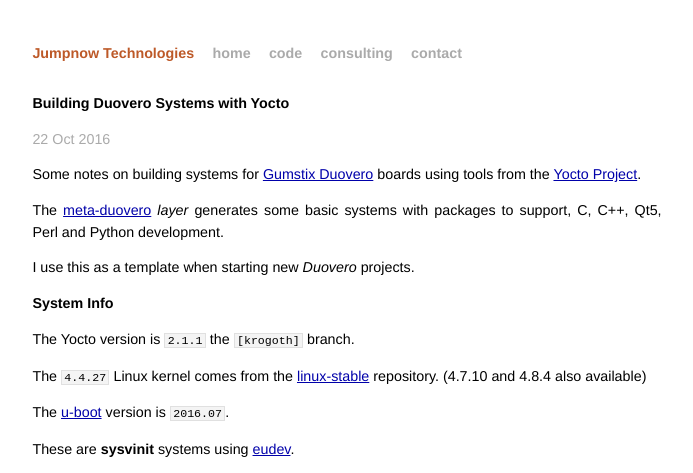
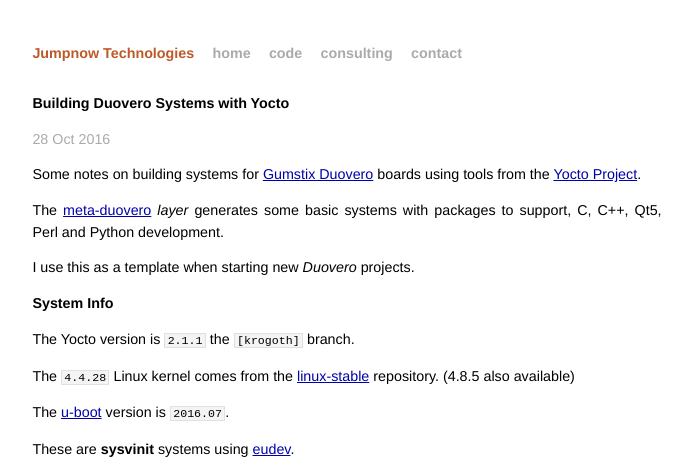
Before and after one commit to jumpnow/jumpnowtek-site, a Jekyll site: the page built from _posts/2014-02-21-Duovero-Systems-with-Yocto.md, in a window 1280 px wide and 900 px high. Shown: the top 473 px of the window, without its empty margins (293-986 px from the left). Built offline with Jekyll 4.4.1, drawn with Linux system fonts in a browser that asks for light colours.

Commit message:
Upgrade duovero kernel

```diff
--- a/_posts/2014-02-21-Duovero-Systems-with-Yocto.md
+++ b/_posts/2014-02-21-Duovero-Systems-with-Yocto.md
@@ -2,7 +2,7 @@
 layout: post
 title: Building Duovero Systems with Yocto
 description: "Building customized systems for Gumstix Duovero using tools from the Yocto Project"
-date: 2016-10-22 10:25:00
+date: 2016-10-28 11:48:00
 categories: gumstix-linux
 tags: [linux, gumstix, duovero, yocto]
 ---
@@ -17,7 +17,7 @@
 
 The Yocto version is `2.1.1` the `[krogoth]` branch.
 
-The `4.4.27` Linux kernel comes from the [linux-stable][linux-stable] repository. (4.7.10 and 4.8.4 also available)
+The `4.4.28` Linux kernel comes from the [linux-stable][linux-stable] repository. (4.8.5 also available)
 
 The [u-boot][uboot] version is `2016.07`.
 
```
